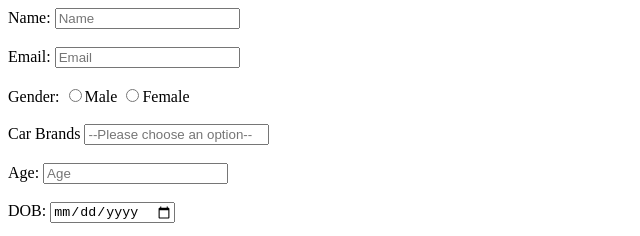
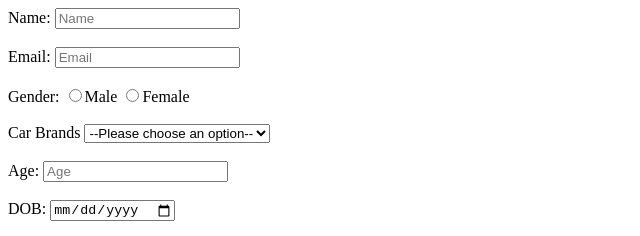
Before and after one commit to acciojob/signup-form-car-I5hanKumar, a website: page main.html in a window 1280 px wide. Shown: the top 236 px of the page, 0-640 px from the left. Drawn offline with Linux system fonts and the light colour scheme.

Commit message:
created a submission

```diff
--- a/main.html
+++ b/main.html
@@ -17,12 +17,17 @@
 
 		<br><br>
 
-		<label for="gender">Gender:</label>
+		<label for="gender_m, gender_f">Gender:</label>
 			<input id="gender_m" type ="radio" name="gender" required = "Yes" value="male">Male
 		    <input id="gender_f" type ="radio" name="gender" required = "Yes" value="female">Female
 	<br><br>
 		<label for="cars">Car Brands</label>
-		   <input id="cars" type="select" required="Yes" placeholder="--Please choose an option--">
+		   <select id="cars" required>
+    <option value="" disabled selected>--Please choose an option--</option>
+    <option value="brand1">BMW</option>
+    <option value="brand2">Audi</option>
+    <option value="brand2">Mercedes</option>
+</select>
 
 		<br><br>
 		<label for="age">Age:</label>
@@ -34,7 +39,7 @@
 		<br><br>
 
 		<label for="tel">Phone Number:</label>
-		<input id="Tel" type="tel" required="No" placeholder="xxx-xxx-xxxx">
+		<input id="tel" type="tel" required="No" placeholder="xxx-xxx-xxxx">
 		<br><br>
 
 		<label for="password">Password:</label>
@@ -47,7 +52,7 @@
 
 		<input type="submit" value="submit">
 
-</script>
+	</form>
 
 </body>
 
```
